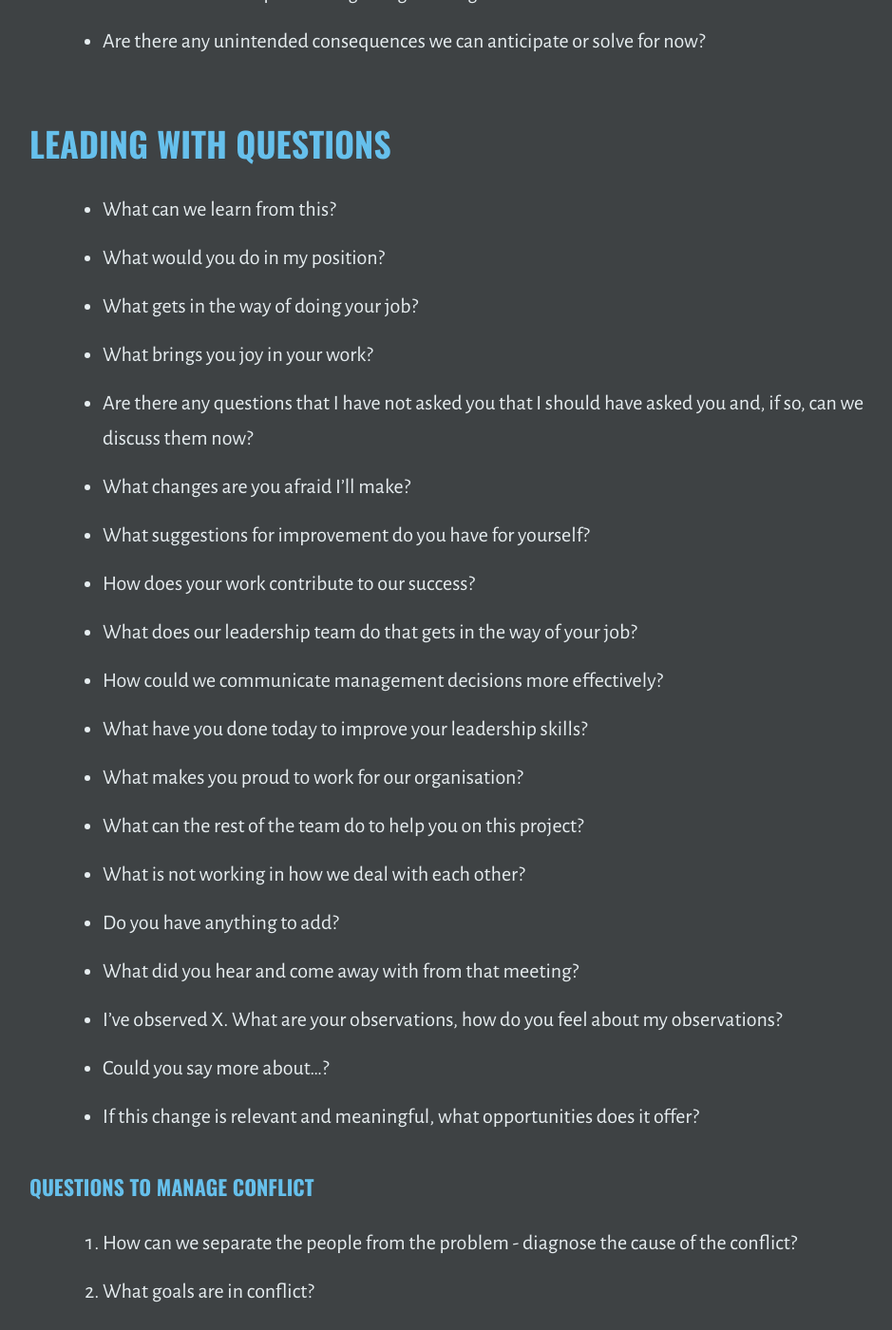
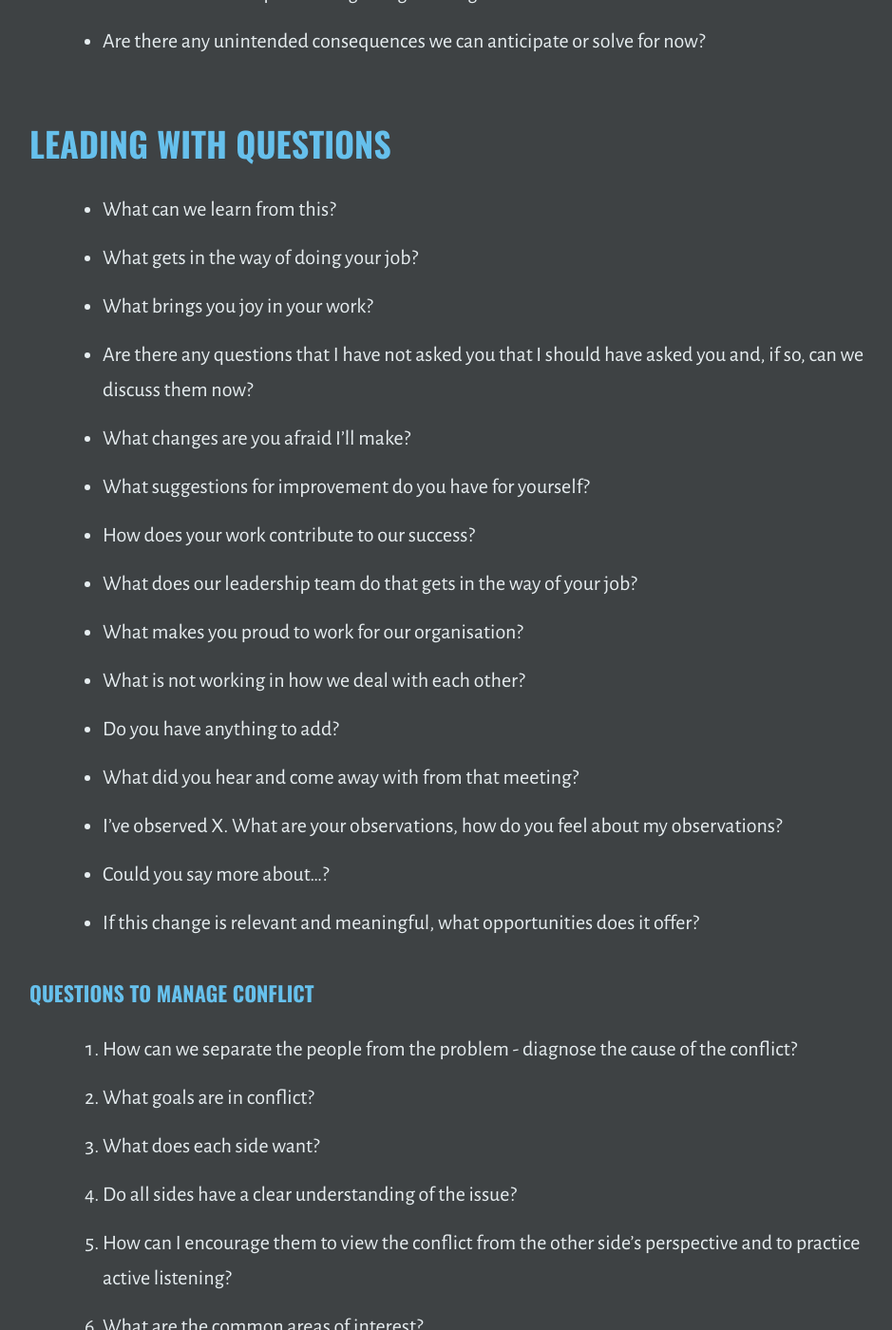
Before and after one commit to outragedpinkracoon/outragedpinkracoon.github.io, a Jekyll site: the page built from _posts/2021-09-19-my-favourite-questions.md, in a window 1280 px wide and 1400 px high, scrolled down 3181 px. Shown: the whole window at 95% size, without its empty margins (150-1089 px from the left). Built offline with Jekyll 4.4.1, drawn with Linux system fonts in a browser that asks for light colours.

Commit message:
trim down

```diff
--- a/_posts/2021-09-19-my-favourite-questions.md
+++ b/_posts/2021-09-19-my-favourite-questions.md
@@ -64,7 +64,6 @@ Okay, some of these are statements to open with rather than questions but it sti
 ## [Leading With Questions](https://www.waterstones.com/book/leading-with-questions/michael-j-marquardt/9781118658130)
 
 - What can we learn from this?
-- What would you do in my position?
 - What gets in the way of doing your job?
 - What brings you joy in your work?
 - Are there any questions that I have not asked you that I should have asked you and, if so, can we discuss them now?
@@ -72,10 +71,7 @@ Okay, some of these are statements to open with rather than questions but it sti
 - What suggestions for improvement do you have for yourself?
 - How does your work contribute to our success?
 - What does our leadership team do that gets in the way of your job?
-- How could we communicate management decisions more effectively?
-- What have you done today to improve your leadership skills?
 - What makes you proud to work for our organisation?
-- What can the rest of the team do to help you on this project?
 - What is not working in how we deal with each other?
 - Do you have anything to add?
 - What did you hear and come away with from that meeting?
```
